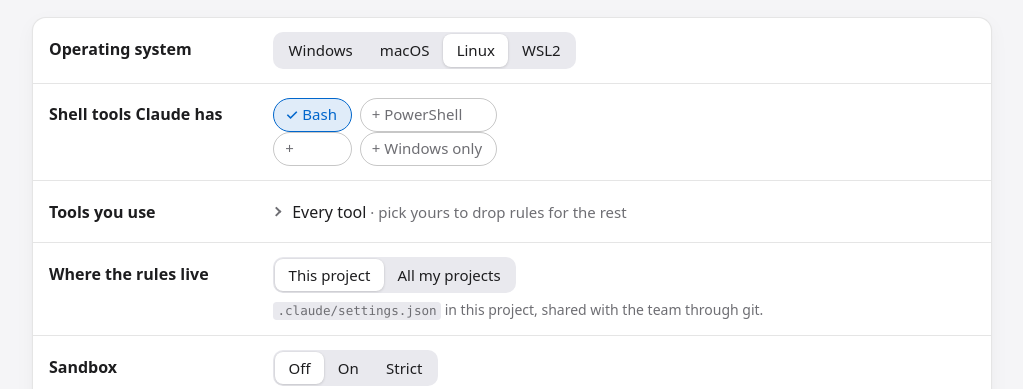
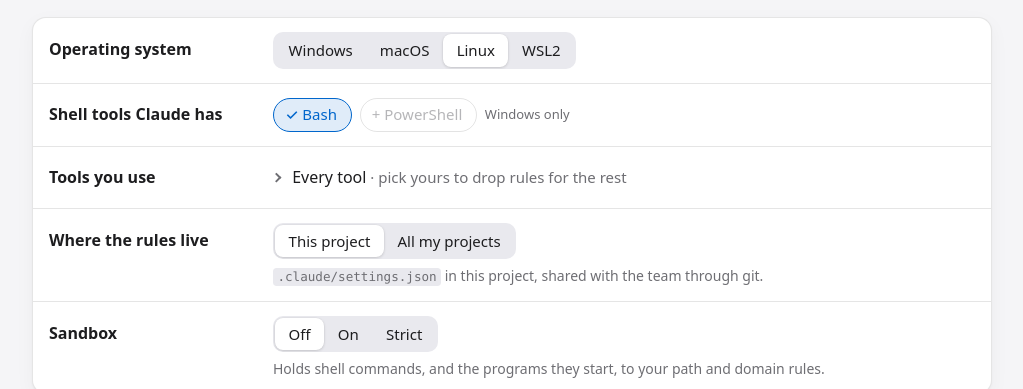
Before and after one commit to dotbatch/agent-deny-rule-builder, a website built with Vite: page index.html in a window 1280 px wide. Shown: the part 409-798 px from the top of the page, without its empty margins (128-1151 px from the left). Built offline with nearby package versions, Linux system fonts and the light colour scheme.

Commit message:
Show the "Windows only" note beside the shell chip, not as a second pill
The chip styles applied to every span in a chip, so the note added for
unavailable shells rendered as an empty outlined pill. Style only the
span after the checkbox as the pill, give the note its own class, and
dim chips whose box is disabled.

Co-Authored-By: Claude Opus 5.5 <noreply@anthropic.com>

```diff
--- a/src/app/main.ts
+++ b/src/app/main.ts
@@ -191,7 +191,7 @@ function renderEnvironment(): HTMLElement {
         changed();
       },
     });
-    const note = h('span', { class: 'muted' });
+    const note = h('span', { class: 'chip-note' });
     shellBoxes.set(shell, box);
     shellNotes.set(shell, note);
     shellRow.append(h('label', { class: 'chip' }, box, h('span', {}, label), note));
@@ -201,7 +201,7 @@ function renderEnvironment(): HTMLElement {
       const allowed = shellAllowed(state.env.os, shell);
       box.disabled = !allowed;
       box.checked = allowed && state.env.shells.includes(shell);
-      shellNotes.get(shell)!.textContent = allowed ? '' : ' Windows only';
+      shellNotes.get(shell)!.textContent = allowed ? '' : 'Windows only';
     }
     testerSyncShell();
   };
--- a/src/app/style.css
+++ b/src/app/style.css
@@ -382,13 +382,17 @@ input[type='checkbox']:checked,
 }
 .chip {
   position: relative;
+  display: flex;
+  align-items: center;
+  gap: 0.5rem;
   cursor: pointer;
 }
 .chip input {
   position: absolute;
   opacity: 0;
 }
-.chip span {
+/* The pill is the span right after the box; a note after it stays plain text. */
+.chip input + span {
   display: block;
   padding: 0.3rem 0.85rem 0.3rem 0.7rem;
   border-radius: 99rem;
@@ -398,8 +402,21 @@ input[type='checkbox']:checked,
   color: var(--muted);
   transition: background-color 150ms, color 150ms, border-color 150ms;
 }
-.chip span::before {
+.chip input + span::before {
   content: '+ ';
+}
+.chip:has(input:disabled) {
+  cursor: not-allowed;
+}
+.chip input:disabled + span {
+  opacity: 0.5;
+}
+.chip-note {
+  color: var(--muted);
+  font-size: 0.8125rem;
+}
+.chip-note:empty {
+  display: none;
 }
 .chip input:checked + span {
   background: color-mix(in srgb, var(--accent) 12%, transparent);
@@ -1091,7 +1108,7 @@ tr:last-child td {
 .chips:has(.chip.small) {
   gap: 0.375rem;
 }
-.chip.small span {
+.chip.small input + span {
   padding: 0.2rem 0.7rem 0.2rem 0.6rem;
   font-size: 0.875rem;
 }
```
